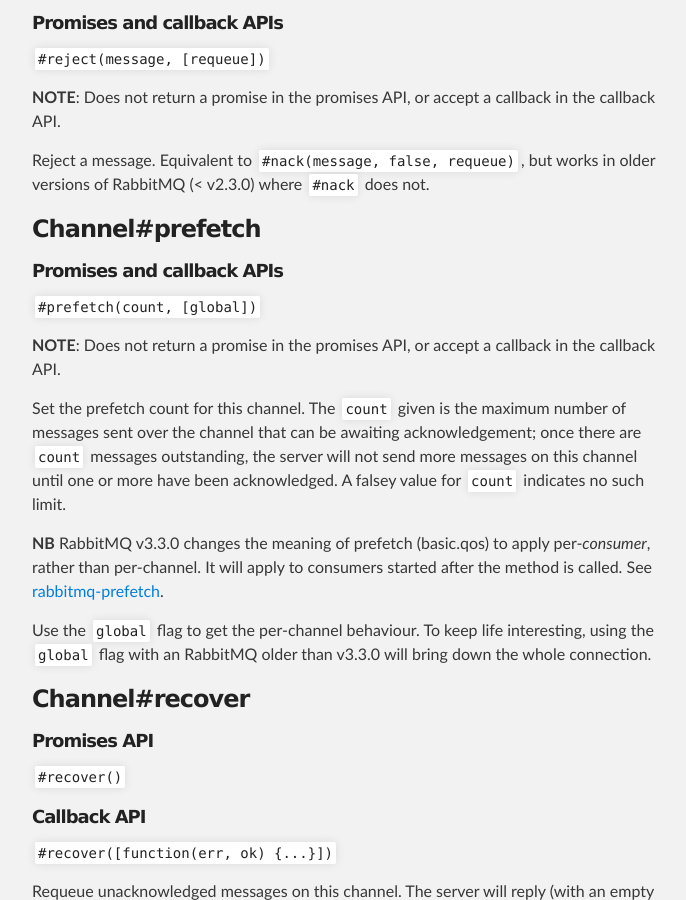
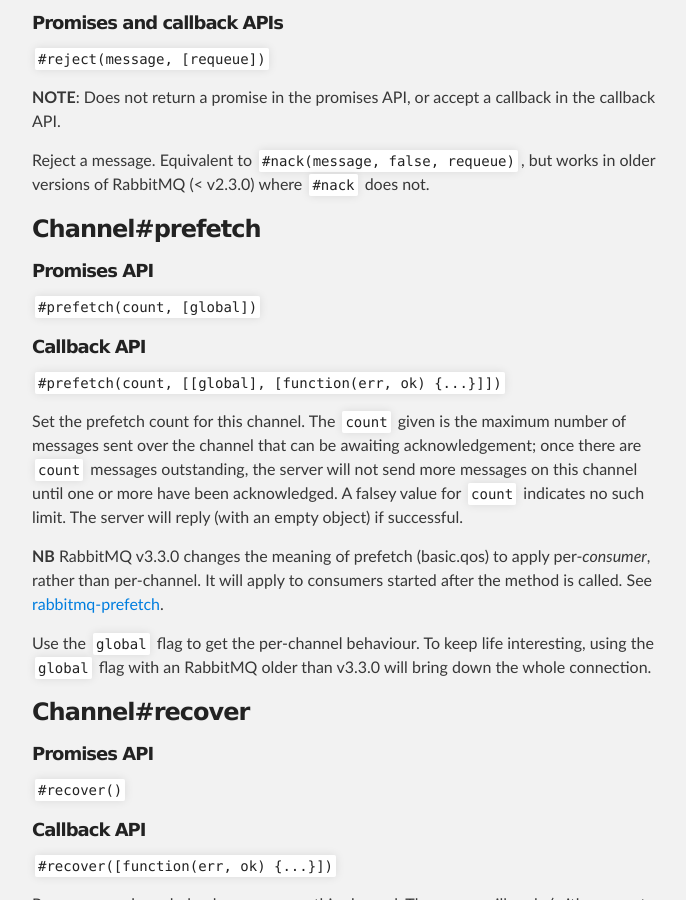
Before and after one commit to amqp-node/amqplib, a Jekyll site: the page built from channel_api.md, in a window 1280 px wide and 900 px high, scrolled down 25646 px. Shown: the whole window, without its empty margins (288-974 px from the left). Built offline with Jekyll 4.4.1, drawn with Linux system fonts in a browser that asks for light colours; Markdown is read by kramdown in place of the engine named in the settings.

Commit message:
Fix prefetch documentation

```diff
--- a/channel_api.md
+++ b/channel_api.md
@@ -1287,18 +1287,20 @@ works in older versions of RabbitMQ (< v2.3.0) where `#nack` does not.
 
 ### <a name="channel_prefetch"></a>Channel#prefetch
 
-##### Promises and callback APIs
+##### Promises API
 
 `#prefetch(count, [global])`
 
-**NOTE**: Does not return a promise in the promises API, or accept a callback in the callback API.
+##### Callback API
+
+`#prefetch(count, [[global], [function(err, ok) {...}]])`
 
 Set the prefetch count for this channel. The `count` given is the
 maximum number of messages sent over the channel that can be awaiting
 acknowledgement; once there are `count` messages outstanding, the
 server will not send more messages on this channel until one or more
 have been acknowledged. A falsey value for `count` indicates no such
-limit.
+limit. The server will reply (with an empty object) if successful.
 
 **NB** RabbitMQ v3.3.0 changes the meaning of prefetch (basic.qos) to
 apply per-*consumer*, rather than per-channel. It will apply to
```
